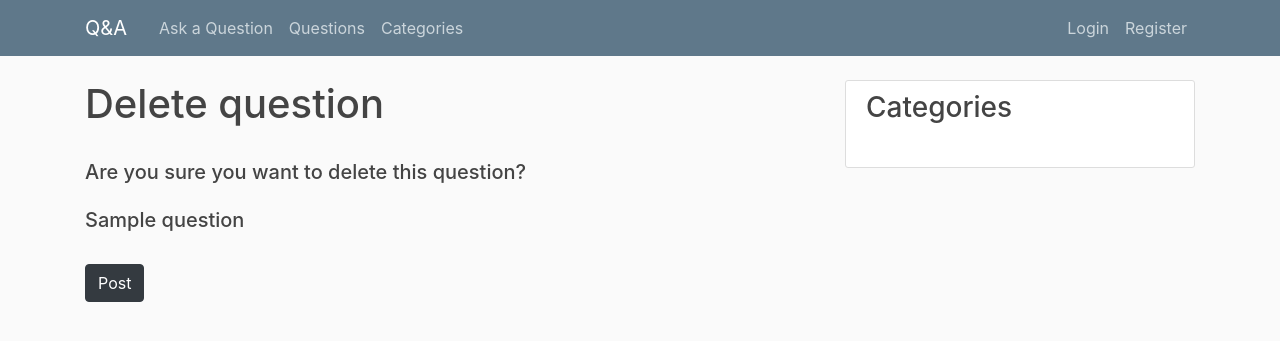
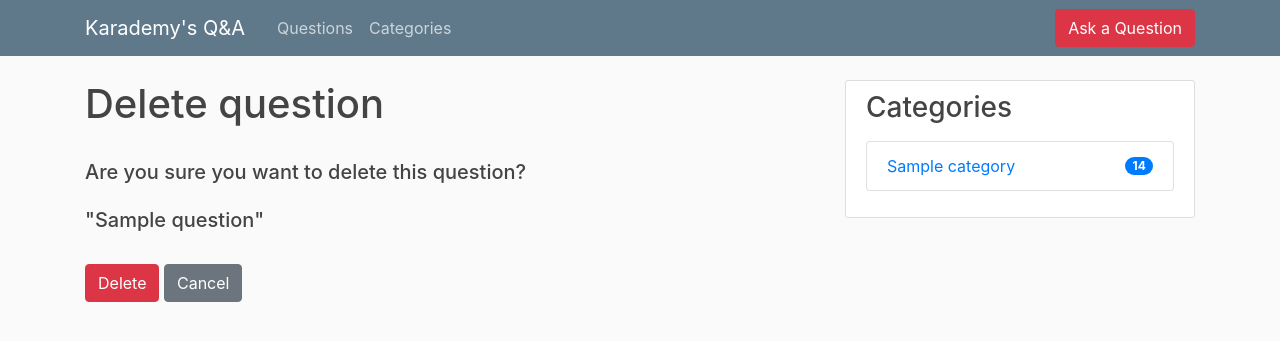
Before and after one commit to OmidBakhshaei/Forum_Karademy, a Django app: a page that uses templates/forum/base.html in a window 1280 px wide. Shown: the top 341 px of the page. Run offline with Django 3.2, Linux system fonts and the light colour scheme; tables that the repository leaves empty hold one stand-in row (values such as "Sample post").

Commit message:
Fuction-based views to Class-based views and add/edit buttons

```diff
--- a/forum/admin.py
+++ b/forum/admin.py
@@ -3,12 +3,12 @@
 # pylint: disable=C0116
 from django.contrib import admin
 # from django import forms
-from .models import Question, Category, Answer, Profile
+from .models import Question, Category, Answer
 
 
 class QuestionAdmin(admin.ModelAdmin):
     model= Question
-    list_display = ('title', 'question', 'categories', 'answered',)
+    list_display = ('title', 'question', 'topics', 'answered',)
     filter_horizontal = ('category',)
     prepopulated_fields = {'slug': ('title',)}
 
@@ -24,4 +24,3 @@ admin.site.register(Question, QuestionAdmin)
 admin.site.register(Category, CategoryAdmin)
 admin.site.register(Answer)
 # admin.site.register(Answer, AnswerAdmin)
-admin.site.register(Profile)
--- a/forum/urls.py
+++ b/forum/urls.py
@@ -2,15 +2,24 @@
 # pylint: disable=C0115
 # pylint: disable=C0116
 from django.urls import path
-from .views import QuestionDetailView, CategoryDetailView, AskQuestionCreateView, QuetsionUpdateView, QuestionDeleteView
-from . import views
+from .views import (
+    HomeListView,
+    AskQuestionCreateView,
+    QuestionsListView,
+    QuestionDetailView,
+    QuetsionUpdateView,
+    QuestionDeleteView,
+    CategoriesListView,
+    CategoryDetailView,
+)
+# from . import views
 
 urlpatterns = [
     # path('', HomeView.as_view(), name="forum-home"),
-    path('', views.home, name="forum-home"),
-    path('questions/', views.questions, name="questions"),
+    path('', HomeListView.as_view(), name="forum-home"),
+    path('questions/', QuestionsListView.as_view(), name="questions"),
     path('questions/ask/', AskQuestionCreateView.as_view(), name="questions_ask"),
-    path('categories/', views.categories, name="categories"),
+    path('categories/', CategoriesListView.as_view(), name="categories"),
     path('categories/<slug:slug>/', CategoryDetailView.as_view(), name="category_details"),
     path('questions/<slug:slug>/', QuestionDetailView.as_view(), name="question_details"),
     path('questions/<slug:slug>/edit/', QuetsionUpdateView.as_view(), name="question_update"),
--- a/forum/views.py
+++ b/forum/views.py
@@ -1,63 +1,54 @@
 # pylint: disable=C0114
 # pylint: disable=C0115
 # pylint: disable=C0116
-from django.shortcuts import render
+# from django.shortcuts import render
 from django.views.generic import ListView, DetailView, CreateView, UpdateView, DeleteView
+from django.urls import reverse_lazy
 from .models import Question, Category
 from .forms import QuestionForm, EditQuestionForm
 
-# class HomeView(ListView):
-#     model = Question
-#     template_name = 'forum/home.html'
 
-def home(request):
-    context = {
-        'questions': Question.objects.all(),
-        'categories': Category.objects.all(),
-    }
-    return render(request, 'forum/home.html', context)
+class HomeListView(ListView):
+    model = Question
+    template_name = 'forum/home.html'
+    # if self.date_updated:
+    #     ordering = ['-date_updated']
+    # else:
+    #     ordering = ['-date_posted']
+    def get_context_data(self, *args, **kwargs):
+        category_menu = Category.objects.all()
+        question_menu = Question.objects.all()
+        context = super(HomeListView, self).get_context_data(*args, **kwargs)
+        context["categories"] = category_menu
+        context["questions"] = question_menu
+        return context
 
 
-def questions(request):
-    context = {
-        'questions': Question.objects.all(),
-        'categories': Category.objects.all(),
-    }
-    return render(request, 'forum/questions.html', context)
+class QuestionsListView(ListView):
+    model = Question
+    template_name = 'forum/questions.html'
+    ordering = ['-date_posted']
 
-
-# def ask(request):
-#     context = {
-#         'questions': Question.objects.all(),
-#         'categories': Category.objects.all(),
-#     }
-#     return render(request, 'forum/ask.html', context)
-
-
-class AskQuestionCreateView(CreateView):
-    model = Question
-    form_class = QuestionForm
-    template_name = 'forum/ask.html'
-    # fields = ['title', 'question', 'questioner', 'category', 'answered']
-
-
-def categories(request):
-    context = {
-        'questions': Question.objects.all(),
-        'categories': Category.objects.all(),
-    }
-    return render(request, 'forum/categories.html', context)
-
+    def get_context_data(self, *args, **kwargs):
+        category_menu = Category.objects.all()
+        question_menu = Question.objects.all()
+        context = super(QuestionsListView, self).get_context_data(*args, **kwargs)
+        context["categories"] = category_menu
+        context["questions"] = question_menu
+        return context
 
 
 class QuestionDetailView(DetailView):
     model = Question
     template_name = 'forum/question_details.html'
 
-
-class CategoryDetailView(DetailView):
-    model = Category
-    template_name = 'forum/category_details.html'
+    def get_context_data(self, *args, **kwargs):
+        category_menu = Category.objects.all()
+        question_menu = Question.objects.all()
+        context = super(QuestionDetailView, self).get_context_data(*args, **kwargs)
+        context["categories"] = category_menu
+        context["questions"] = question_menu
+        return context
 
 
 class QuetsionUpdateView(UpdateView):
@@ -65,9 +56,65 @@ class QuetsionUpdateView(UpdateView):
     form_class = EditQuestionForm
     template_name = 'forum/update_question.html'
     # fields = ['title', 'question', 'questioner', 'category', 'answered']
+    def get_context_data(self, *args, **kwargs):
+        category_menu = Category.objects.all()
+        question_menu = Question.objects.all()
+        context = super(QuetsionUpdateView, self).get_context_data(*args, **kwargs)
+        context["categories"] = category_menu
+        context["questions"] = question_menu
+        return context
 
 
 class QuestionDeleteView(DeleteView):
     model = Question
-    form_class = EditQuestionForm
     template_name = 'forum/delete_question.html'
+    success_url = reverse_lazy('questions')
+    def get_context_data(self, *args, **kwargs):
+        category_menu = Category.objects.all()
+        question_menu = Question.objects.all()
+        context = super(QuestionDeleteView, self).get_context_data(*args, **kwargs)
+        context["categories"] = category_menu
+        context["questions"] = question_menu
+        return context
+
+
+class AskQuestionCreateView(CreateView):
+    model = Question
+    form_class = QuestionForm
+    template_name = 'forum/ask.html'
+
+    def get_context_data(self, *args, **kwargs):
+        category_menu = Category.objects.all()
+        question_menu = Question.objects.all()
+        context = super(AskQuestionCreateView, self).get_context_data(*args, **kwargs)
+        context["categories"] = category_menu
+        context["questions"] = question_menu
+        return context
+
+
+class CategoriesListView(ListView):
+    model = Question
+    template_name = 'forum/categories.html'
+    ordering = ['-date_posted']
+
+    def get_context_data(self, *args, **kwargs):
+        category_menu = Category.objects.all()
+        question_menu = Question.objects.all()
+        context = super(CategoriesListView, self).get_context_data(*args, **kwargs)
+        context["categories"] = category_menu
+        context["questions"] = question_menu
+        return context
+
+
+class CategoryDetailView(DetailView):
+    model = Category
+    template_name = 'forum/category_details.html'
+
+    def get_context_data(self, *args, **kwargs):
+        category_menu = Category.objects.all()
+        question_menu = Question.objects.all()
+        # category_questions = Question.objects.filter()
+        context = super(CategoryDetailView, self).get_context_data(*args, **kwargs)
+        context["categories"] = category_menu
+        context["questions"] = question_menu
+        return context
--- a/templates/forum/base.html
+++ b/templates/forum/base.html
@@ -24,20 +24,21 @@
     <header class="site-header">
         <nav class="navbar navbar-expand-md navbar-dark bg-steel fixed-top">
           <div class="container">
-            <a class="navbar-brand mr-4" href="{% url 'forum-home' %}">Q&A</a>
+            <a class="navbar-brand mr-4" href="{% url 'forum-home' %}">Karademy's Q&A</a>
             <button class="navbar-toggler" type="button" data-toggle="collapse" data-target="#navbarToggle" aria-controls="navbarToggle" aria-expanded="false" aria-label="Toggle navigation">
             <span class="navbar-toggler-icon"></span>
             </button>
             <div class="collapse navbar-collapse" id="navbarToggle">
               <div class="navbar-nav mr-auto">
-                <a class="nav-item nav-link" href="{% url 'questions_ask' %}">Ask a Question</a>
+                <!-- <a class="nav-item nav-link" href="{% url 'questions_ask' %}">Ask a Question</a> -->
                 <a class="nav-item nav-link" href="{% url 'questions' %}">Questions</a>
                 <a class="nav-item nav-link" href="{% url 'categories' %}">Categories</a>
               </div>
               <!-- Navbar Right Side -->
               <div class="navbar-nav">
-                <a class="nav-item nav-link" href="#">Login</a>
-                <a class="nav-item nav-link" href="#">Register</a>
+                <a class="btn btn-danger navbar-btn" href="{% url 'questions_ask' %}">Ask a Question</a>
+                <!-- <a class="nav-item nav-link" href="#">Login</a> -->
+                <!-- <a class="nav-item nav-link" href="#">Register</a> -->
               </div>
             </div>
           </div>
@@ -55,12 +56,12 @@
               <p class='text-muted'>
                 <ul class="list-group">
                   {% for category in categories %}
-                    <!-- <ul class="list-group">
+                    <ul class="list-group">
                       <li class="list-group-item d-flex justify-content-between align-items-center">
-                        {{category}}
+                        <a href="{% url 'category_details' category.slug %}">{{ category }}</a>
                         <span class="badge badge-primary badge-pill">14</span>
-                      </li> -->
-                    <li class="list-group-item list-group-item-light"><a href="{% url 'category_details' category.slug %}">{{ category.title }}</a></li>
+                      </li>
+                    <!-- <li class="list-group-item list-group-item-light"><a href="{% url 'category_details' category.slug %}">{{ category.title }}</a></li> -->
                   {% endfor %}
                 </ul>
               </p>
--- a/templates/forum/delete_question.html
+++ b/templates/forum/delete_question.html
@@ -7,12 +7,14 @@
 {% block content %}
     <h1>Delete question</h1><br/>
     <h5>Are you sure you want to delete this question?<br/>
-    <br/>{{ question.title }}</h5>
+    <br/>"{{ question.title }}"</h5>
     <br/>
     <div class="mb-3">
             <form method="POST">
                 {% csrf_token %}
                 {{ form.as_p }}
-                <button class="btn btn-dark">Post</button>
+                <button class="btn btn-danger">Delete</button>
+                <a href="{% url 'questions' %}"
+                class="btn btn-secondary" role="button" aria-pressed="true">Cancel</a>
     </div>
 {% endblock content %}
--- a/templates/forum/home.html
+++ b/templates/forum/home.html
@@ -14,15 +14,16 @@
                     <a class="mr-2" href="#">{{ question.questioner }}</a>
                     <small class="text-muted">{{ question.date_posted }}
                     <a href="{% url 'question_update' question.slug %}">(Edit)</a></small>
+                    <a href="#" class="badge badge-light float-right">Report</a>
                 </div>
                 <h2><a class="article-title" href="{% url 'question_details' question.slug %}">{{ question.title }}</a></h2>
                 <p class="article-content">{{ question.question }}</p>
-                <p class="article-content">No answer yet!</p>
-                    <!-- {{ question.answer }} -->
+                <p class="article-content">No answer yet! (number of answers)</p>
                 <p style="color:green" class="article-content">{% if question.answered %} <strong>Solved!</strong> {% endif %}</p>
                 {% for category in question.category.all %}
                 <a href="{% url 'category_details' category.slug %}" class="badge badge-warning">{{category}}</a>
                 {% endfor %}
+                <a type="button" class="btn btn-light float-right btn-sm">Like<span class="badge">7</span></a>
             </div>
             </article>
         {% endif %}
--- a/templates/forum/question_details.html
+++ b/templates/forum/question_details.html
@@ -11,15 +11,17 @@
                 <a class="mr-2" href="#">{{ question.questioner }}</a>
                 <small class="text-muted">{{ question.date_posted }}
                 <a href="{% url 'question_update' question.slug %}">(Edit)</a></small>
+                <a href="#" class="badge badge-light float-right">Report</a>
             </div>
             <h2><a class="article-title" href="{% url 'question_details' question.slug %}">{{ question.title }}</a></h2>
             <p class="article-content">{{ question.question }}</p>
-            <p class="article-content">Answers Here</p>
-                <!-- {{ question.answer }} -->
+            <p class="article-content">No answer yet! (number of answers)</p>
+            <!-- {{ question.answer }} -->
             <p style="color:green" class="article-content">{% if question.answered %} <strong>Solved!</strong> {% endif %}</p>
             {% for category in question.category.all %}
             <a href="{% url 'category_details' category.slug %}" class="badge badge-warning">{{category}}</a>
             {% endfor %}
+            <a type="button" class="btn btn-light float-right btn-sm">Like<span class="badge">7</span></a>
         </div>
     </article>
 {% endblock content %}
--- a/templates/forum/questions.html
+++ b/templates/forum/questions.html
@@ -12,15 +12,17 @@
                 <a class="mr-2" href="#">{{ question.questioner }}</a>
                 <small class="text-muted">{{ question.date_posted }}
                 <a href="{% url 'question_update' question.slug %}">(Edit)</a></small>
+                <a href="#" class="badge badge-light float-right">Report</a>
             </div>
             <h2><a class="article-title" href="{% url 'question_details' question.slug %}">{{ question.title }}</a></h2>
             <p class="article-content">{{ question.question }}</p>
-            <p class="article-content">No answer yet!</p>
+            <p class="article-content">No answer yet! (number of answers)</p>
                 <!-- {{ question.answer }} -->
             <p style="color:green" class="article-content">{% if question.answered %} <strong>Solved!</strong> {% endif %}</p>
             {% for category in question.category.all %}
             <a href="{% url 'category_details' category.slug %}" class="badge badge-warning">{{category}}</a>
             {% endfor %}
+            <a type="button" class="btn btn-light float-right btn-sm">Like<span class="badge">7</span></a>
         </div>
         </article>
     {% endfor %}
```
Also changed, not shown: forum/models.py (+9 -7 lines), templates/forum/category_details.html (+21 -5 lines), templates/forum/user_page.html (deleted, +0 -9 lines), forum/migrations/0012_auto_20201211_1128.py (added).
